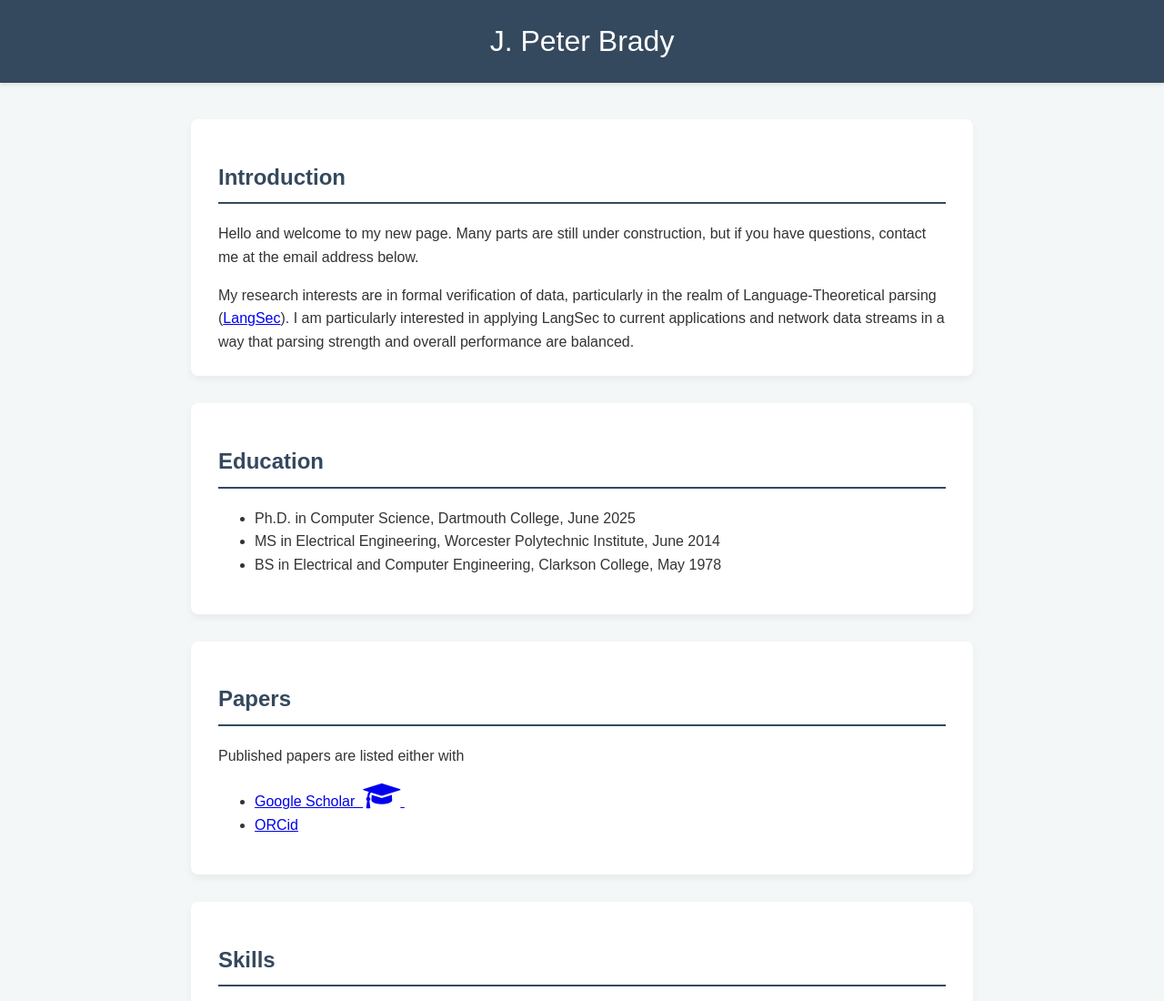
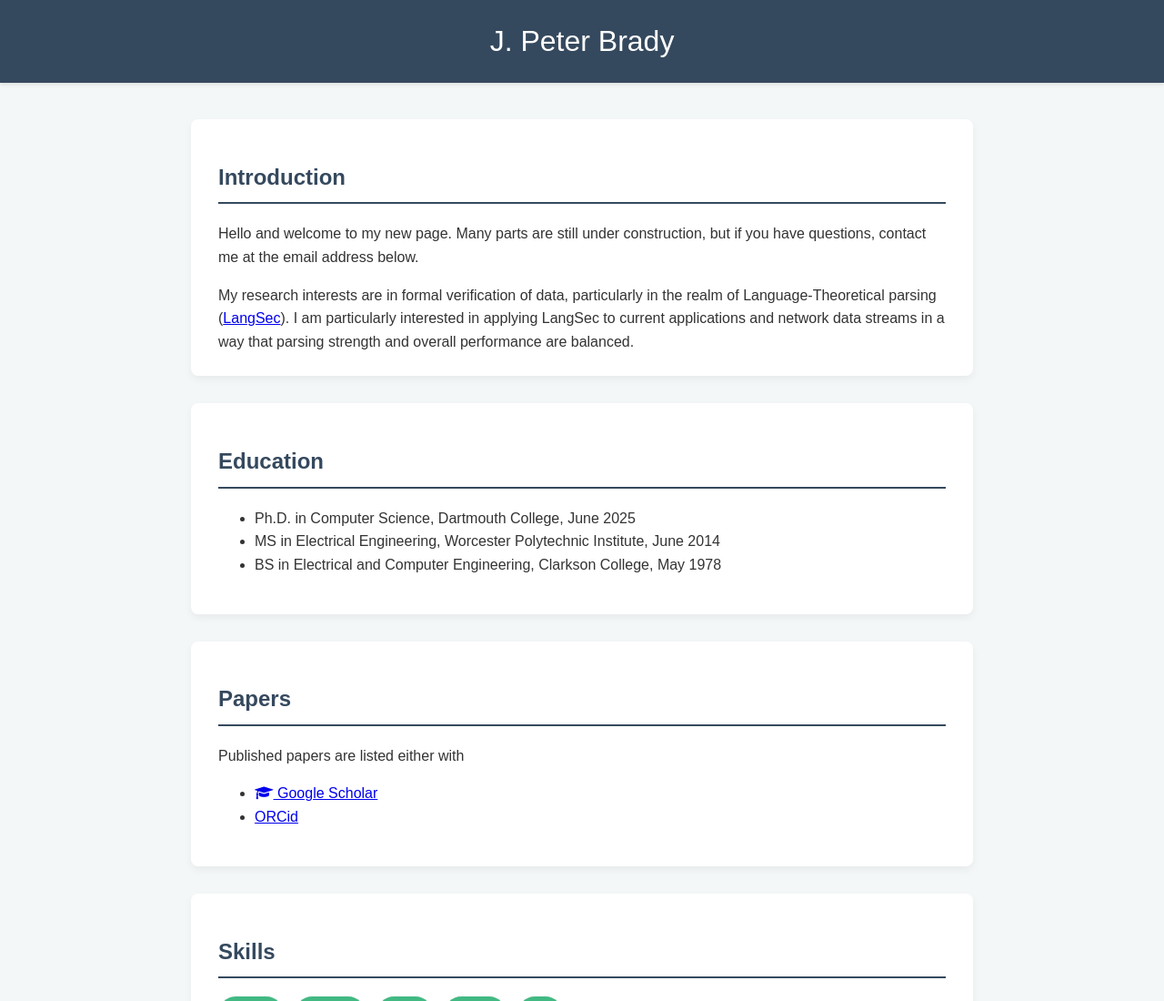
Before and after one commit to jpbdart/jpbdart.github.io, a plain HTML site: page index.html in a window 1280 px wide. Shown: the top 1100 px of the page at 91% size. Drawn offline with Linux system fonts and the light colour scheme.

Commit message:
adding fa icons

```diff
--- a/index.html
+++ b/index.html
@@ -150,7 +150,7 @@
       <h2>Papers</h2>
       Published papers are listed either with
       <ul>
-      <li><a href="https://scholar.google.com/citations?user=ZSyUlx0AAAAJ&hl=en" target="_blank">Google Scholar &nbsp;<i class="fa fa-graduation-cap fa-2x" aria-hidden="true"></i>&nbsp;</a></li>
+      <li><a href="https://scholar.google.com/citations?user=ZSyUlx0AAAAJ&hl=en" target="_blank"><i class="fa fa-graduation-cap" aria-hidden="true"></i>&nbsp;Google Scholar</a></li>
       <li><a href="https://orcid.org/0000-0002-2676-1487">ORCid</a></li>
       </ul>
     </section>
```
